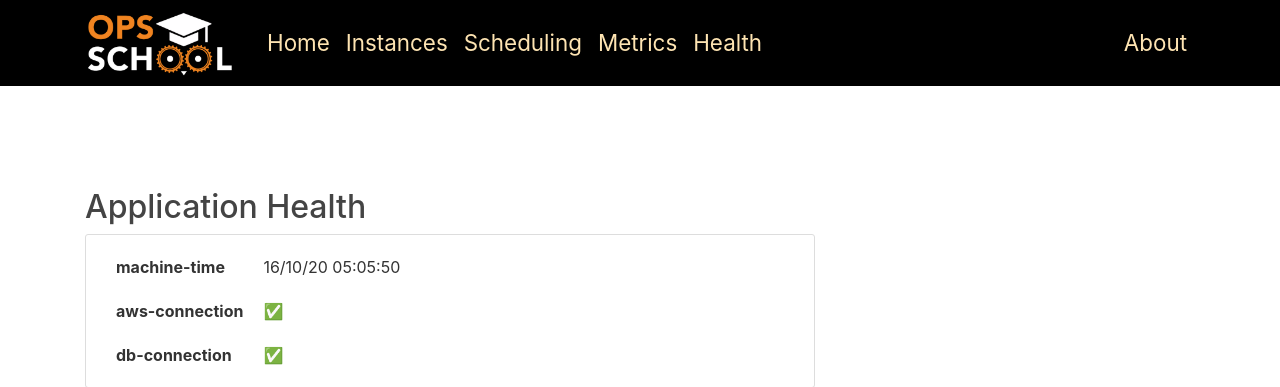
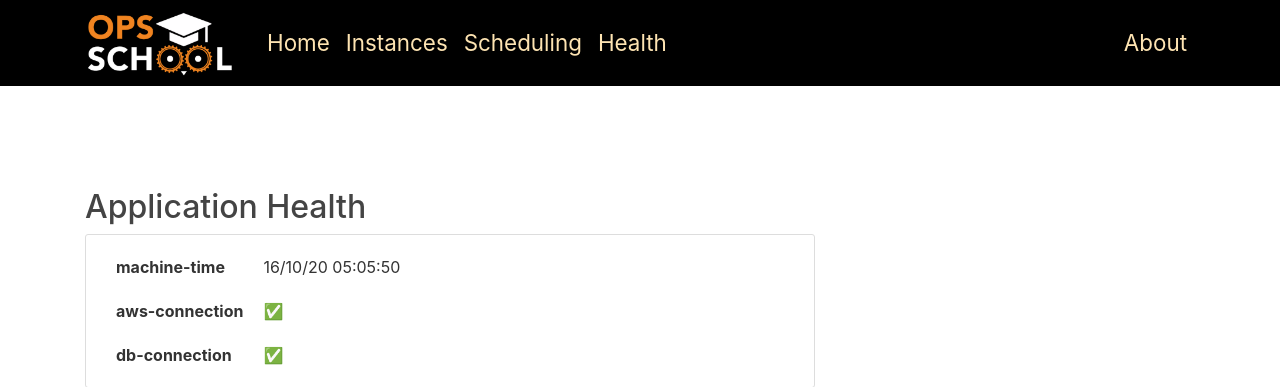
Before and after one commit to marinaPrez/Kandula, a Flask app: page /health in a window 1280 px wide. Shown: the top 387 px of the page. Run offline with Flask 2, Linux system fonts and the light colour scheme; data that the repository does not hold is empty; parts of the project's set-up code (start-up, migrations or seed data) failed here and were passed over; some libraries are stand-ins or nearby versions.

Commit message:
remove metrics page

```diff
--- a/app/application.py
+++ b/app/application.py
@@ -27,7 +27,7 @@ def create_app() -> Flask:
     app.add_url_rule('/', 'home', views.home, methods=['GET'])
     app.add_url_rule('/home', 'home', views.home, methods=['GET'])
     app.add_url_rule('/scheduler', 'scheduler', views.scheduler, methods=['GET', 'POST'])
-    app.add_url_rule('/metrics', 'metrics', views.metrics, methods=['GET'])
+    #app.add_url_rule('/metrics', 'metrics', views.metrics, methods=['GET'])
     app.add_url_rule('/about', 'about', views.about, methods=['GET'])
     app.add_url_rule('/health', 'health', views.health, methods=['GET'])
     app.add_url_rule('/instances', 'instances', views.instances, methods=['GET'])
--- a/app/templates/layout.html
+++ b/app/templates/layout.html
@@ -33,7 +33,7 @@
               <a class="nav-item nav-link" href="{{ url_for('home') }}">Home</a>
               <a class="nav-item nav-link" href="{{ url_for('instances') }}">Instances</a>
               <a class="nav-item nav-link" href="{{ url_for('scheduler') }}">Scheduling</a>
-              <a class="nav-item nav-link" href="{{ url_for('metrics') }}">Metrics</a>
+              <!-- <a class="nav-item nav-link" href="{{ url_for('metrics') }}">Metrics</a> -->
               <a class="nav-item nav-link" href="{{ url_for('health') }}">Health</a>
             </div>
             <!-- Navbar Right Side -->
--- a/app/views/views.py
+++ b/app/views/views.py
@@ -60,8 +60,8 @@ def health():
                            healthchecks=health_metrics), 200 if is_app_healthy else 500
 
 
-def metrics():
-    return render_template('metrics.html', title='metrics', )
+# def metrics():
+#     return render_template('metrics.html', title='metrics', )
 
 
 @inject
```
